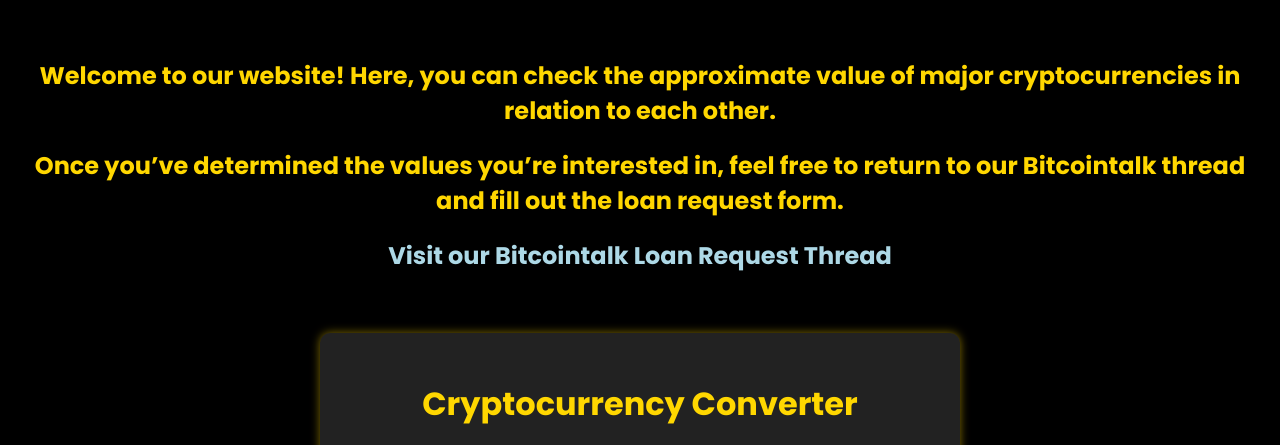
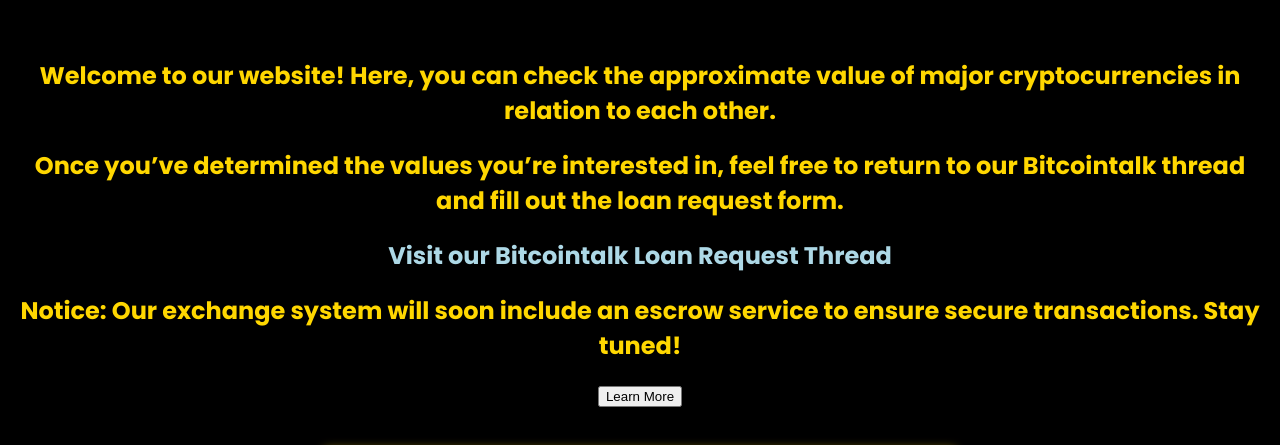
Before and after one commit to CryptoVaultLending/CryptoVaultLending, a plain HTML site: page index.html in a window 1280 px wide. Shown: the part 307-752 px from the top of the page. Drawn offline with Linux system fonts and the light colour scheme.

Commit message:
Update index.html

```diff
--- a/index.html
+++ b/index.html
@@ -123,7 +123,12 @@
     <p>
         <a href="https://bitcointalk.org/index.php?topic=5460744.0" target="_blank">Visit our Bitcointalk Loan Request Thread</a>
     </p>
+    <div class="escrow-info">
+        <p><strong>Notice:</strong> Our exchange system will soon include an escrow service to ensure secure transactions. Stay tuned!</p>
+        <button onclick="comingSoonAlert()">Learn More</button>
+    </div>
 </section>
+
 
     <div class="converter">
         <h2>Cryptocurrency Converter</h2>
```
Lines whose indentation alone changed are shown as unchanged.
